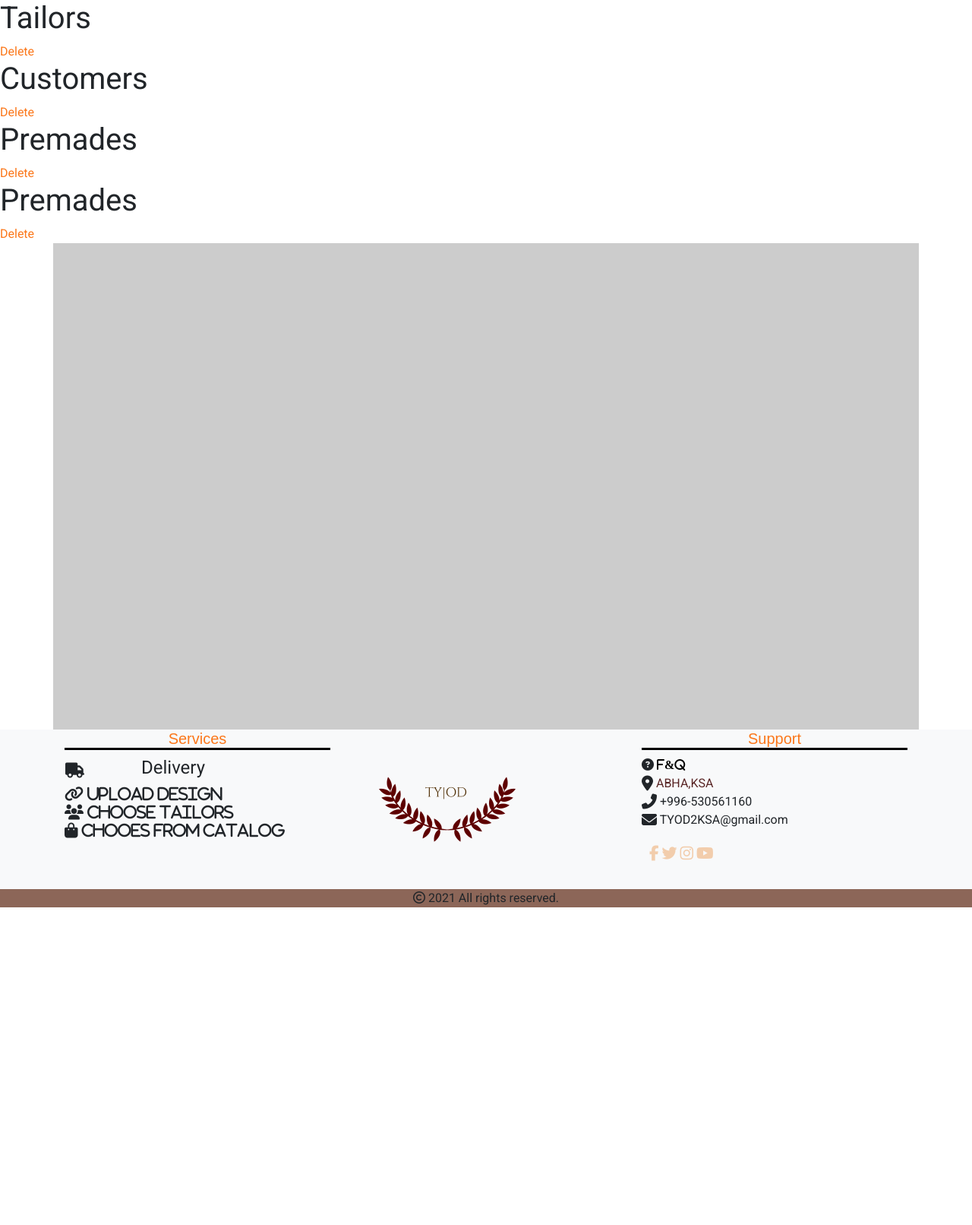
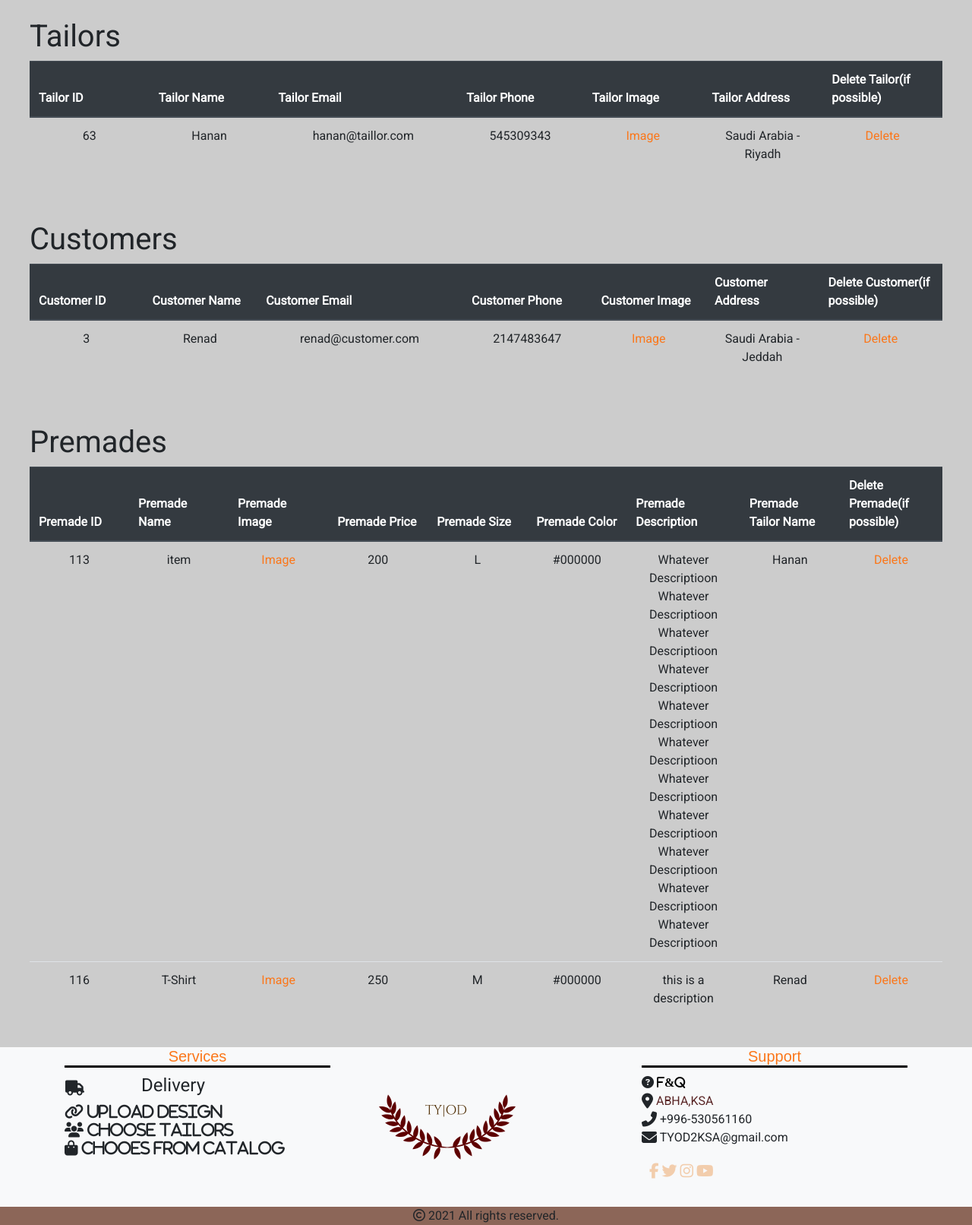
Before and after one commit to Hady-Achkar/tailors, a PHP site: page /admin-panel.php in a window 1280 px wide. Shown: the part 116-1728 px from the top of the page at 76% size. Before the commit the page ends 1310 px from the top, so only its background shows below. Run offline with PHP 8.4, Linux system fonts and the light colour scheme; data comes from the database, SQL or seed files in the repository; some libraries are stand-ins or nearby versions.

Commit message:
added admin-panel design

```diff
--- a/admin-panel.php
+++ b/admin-panel.php
@@ -1,5 +1,7 @@
 <?php include './header.php'?>
-<?php
+<div class="container-fluid mx-auto" style="min-height: 80vh; background: #ccc;max-width: 1280px;">
+
+  <?php
 $tailorsQuery = "SELECT * FROM tailors;";
 $customerQuery = "SELECT * FROM customers;";
 $premadeQuery = "SELECT * FROM premades;";
@@ -32,15 +34,38 @@ $premadeDescription;
 $premadeTailorName;
 $fullUrl = "http://$_SERVER[HTTP_HOST]$_SERVER[REQUEST_URI]";
 
+echo "<div class='container-fluid p-4'>";
+echo "<table class='table'>";
+echo "<thead class='thead-dark'>";
+echo "<tr>";
+echo "<th style='width:100px;'>Tailor ID</th>";
+echo "<th style='width:100px;'>Tailor Name</th>";
+echo "<th style='width:100px;'>Tailor Email</th>";
+echo "<th style='width:100px;'>Tailor Phone</th>";
+echo "<th style='width:100px;'>Tailor Image</th>";
+echo "<th style='width:100px;'>Tailor Address</th>";
+echo "<th style='width:100px;'>Delete Tailor(if possible)</th>";
+echo "</tr>";
+echo "</thead>";
+echo "<tbody style='text-align:center'>";
+
+echo "<h1>Tailors</h1>";
 while ($tailorRow = mysqli_fetch_assoc($tailorsResult)) {
-    echo "<h1>Tailors</h1>";
     $tailorID = $tailorRow['tailor_id'];
     $tailorName = $tailorRow['tailor_name'];
     $tailorEmail = $tailorRow['tailor_email'];
     $tailorPhone = $tailorRow['tailor_phone'];
     $tailorImage = $tailorRow['tailor_img'];
     $tailorAddress = $tailorRow['tailor_address'];
-    echo "<a href='./actions/deleteTailor.api.php?id=$tailorID'>Delete</a>";
+    echo "<tr>";
+    echo "<td>$tailorID</td>";
+    echo "<td>$tailorName</td>";
+    echo "<td>$tailorEmail</td>";
+    echo "<td>$tailorPhone</td>";
+    echo "<td><a href='./images/$tailorImage' target=_blank>Image</a></td>";
+    echo "<td>$tailorAddress</td>";
+    echo "<td><a href='./actions/deleteTailor.api.php?id=$tailorID'>Delete</a></td>";
+    echo "</tr>";
     if (strpos($fullUrl, "Tailor%20cannot%20be%20deleted")) {
         echo '
     <div class="alert alert-danger" role="alert">
@@ -50,15 +75,42 @@ while ($tailorRow = mysqli_fetch_assoc($tailorsResult)) {
     }
 
 }
+echo "
+</tbody>
+</table>
+</div>";
+
+echo "<div class='container-fluid p-4'>";
+echo "<table class='table'>";
+echo "<thead class='thead-dark'>";
+echo "<tr>";
+echo "<th style='width:100px;'>Customer ID</th>";
+echo "<th style='width:100px;'>Customer Name</th>";
+echo "<th style='width:100px;'>Customer Email</th>";
+echo "<th style='width:100px;'>Customer Phone</th>";
+echo "<th style='width:100px;'>Customer Image</th>";
+echo "<th style='width:100px;'>Customer Address</th>";
+echo "<th style='width:100px;'>Delete Customer(if possible)</th>";
+echo "</tr>";
+echo "</thead>";
+echo "<tbody style='text-align:center'>";
+echo "<h1>Customers</h1>";
 while ($customerRow = mysqli_fetch_assoc($customerResult)) {
-    echo "<h1>Customers</h1>";
     $customerID = $customerRow['customer_id'];
     $customerName = $customerRow['customer_name'];
     $customerEmail = $customerRow['customer_email'];
     $customerPhone = $customerRow['customer_phone'];
+    $customerImage = $customerRow['customer_image'];
     $customerAddress = $customerRow['customer_address'];
-    $customerImage = $customerRow['customer_image'];
-    echo "<a href='./actions/deleteCustomer.api.php?id=$customerID'>Delete</a>";
+    echo "<tr>";
+    echo "<td>$customerID</td>";
+    echo "<td>$customerName</td>";
+    echo "<td>$customerEmail</td>";
+    echo "<td>$customerPhone</td>";
+    echo "<td><a href='./images/$customerImage' target=_blank>Image</a></td>";
+    echo "<td>$customerAddress</td>";
+    echo "<td><a href='./actions/deleteCustomer.api.php?id=$customerID'>Delete</a></td>";
+    echo "</tr>";
     if (strpos($fullUrl, "Customer%20cannot%20be%20deleted")) {
         echo '
       <div class="alert alert-danger" role="alert">
@@ -68,17 +120,48 @@ while ($customerRow = mysqli_fetch_assoc($customerResult)) {
     }
 }
 
+echo "
+</tbody>
+</table>
+</div>";
+
+echo "<div class='container-fluid p-4'>";
+echo "<table class='table'>";
+echo "<thead class='thead-dark'>";
+echo "<tr>";
+echo "<th style='width:100px;'>Premade ID</th>";
+echo "<th style='width:100px;'>Premade Name</th>";
+echo "<th style='width:100px;'>Premade Image</th>";
+echo "<th style='width:100px;'>Premade Price</th>";
+echo "<th style='width:100px;'>Premade Size</th>";
+echo "<th style='width:100px;'>Premade Color</th>";
+echo "<th style='width:100px;'>Premade Description</th>";
+echo "<th style='width:100px;'>Premade Tailor Name</th>";
+echo "<th style='width:100px;'>Delete Premade(if possible)</th>";
+echo "</tr>";
+echo "</thead>";
+echo "<tbody style='text-align:center'>";
+echo "<h1>Premades</h1>";
 while ($premadeRow = mysqli_fetch_assoc($premadesResult)) {
-    echo "<h1>Premades</h1>";
     $premadeID = $premadeRow['premade_id'];
+    $premadeName = $premadeRow['premade_name'];
     $premadeImage = $premadeRow['premade_img'];
     $premadePrice = $premadeRow['premade_price'];
     $premadeSize = $premadeRow['premade_size'];
     $premadeColor = $premadeRow['premade_color'];
-    $premadeName = $premadeRow['premade_name'];
     $premadeDescription = $premadeRow['premade_description'];
     $premadeTailorName = $premadeRow['premade_tailor_name'];
-    echo "<a href='./actions/deletePremade.api.php?id=$premadeID'>Delete</a>";
+    echo "<tr>";
+    echo "<td>$premadeID</td>";
+    echo "<td>$premadeName</td>";
+    echo "<td><a href='./images/$premadeImage' target=_blank>Image</a></td>";
+    echo "<td>$premadePrice</td>";
+    echo "<td>$premadeSize</td>";
+    echo "<td>$premadeColor</td>";
+    echo "<td>$premadeDescription</td>";
+    echo "<td>$premadeTailorName</td>";
+    echo "<td><a href='./actions/deletePremade.api.php?id=$premadeID'>Delete</a></td>";
+    echo "</tr>";
     if (strpos($fullUrl, "Premade%20cannot%20be%20deleted")) {
         echo '
     <div class="alert alert-danger" role="alert">
@@ -88,9 +171,13 @@ while ($premadeRow = mysqli_fetch_assoc($premadesResult)) {
     }
 
 }
+echo "
+</tbody>
+</table>
+</div>";
 ?>
 
-<div class="container" style="height: 80vh; background: #ccc">
+
 
 </div>
 
```
